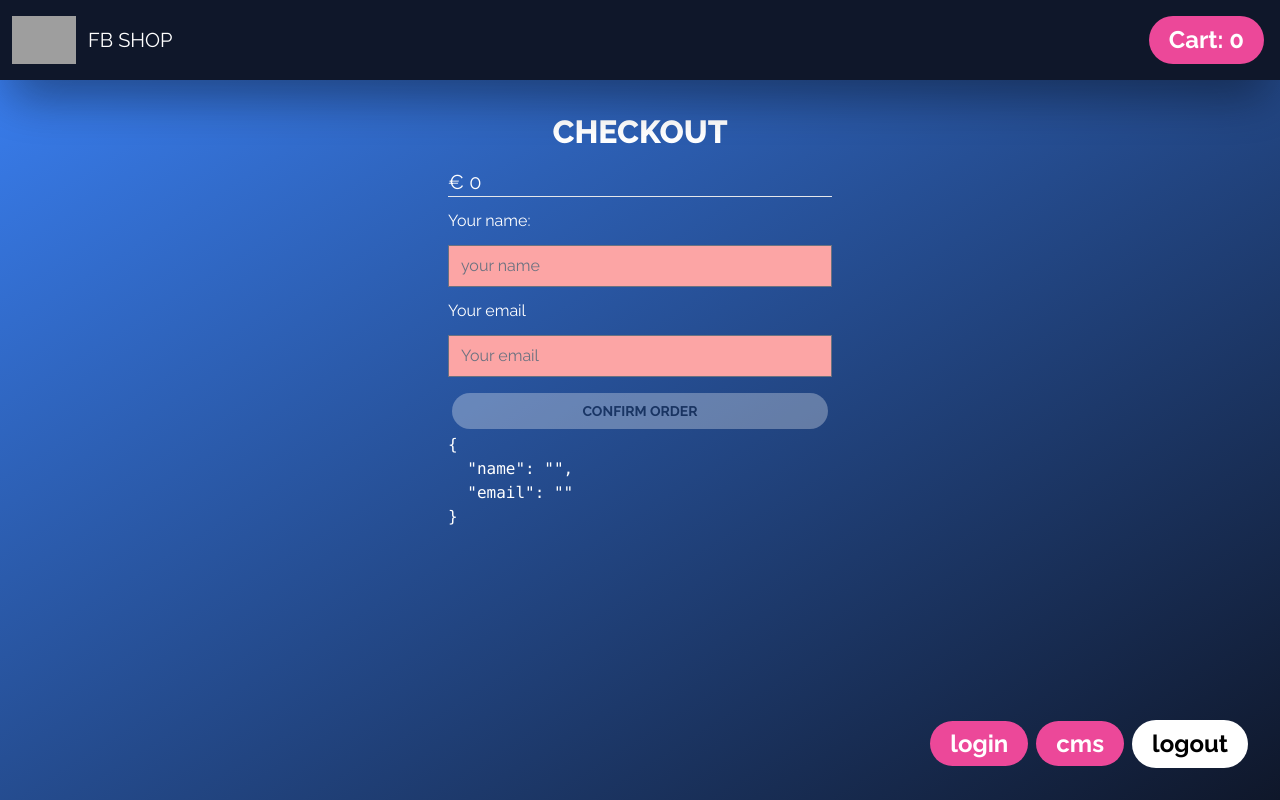
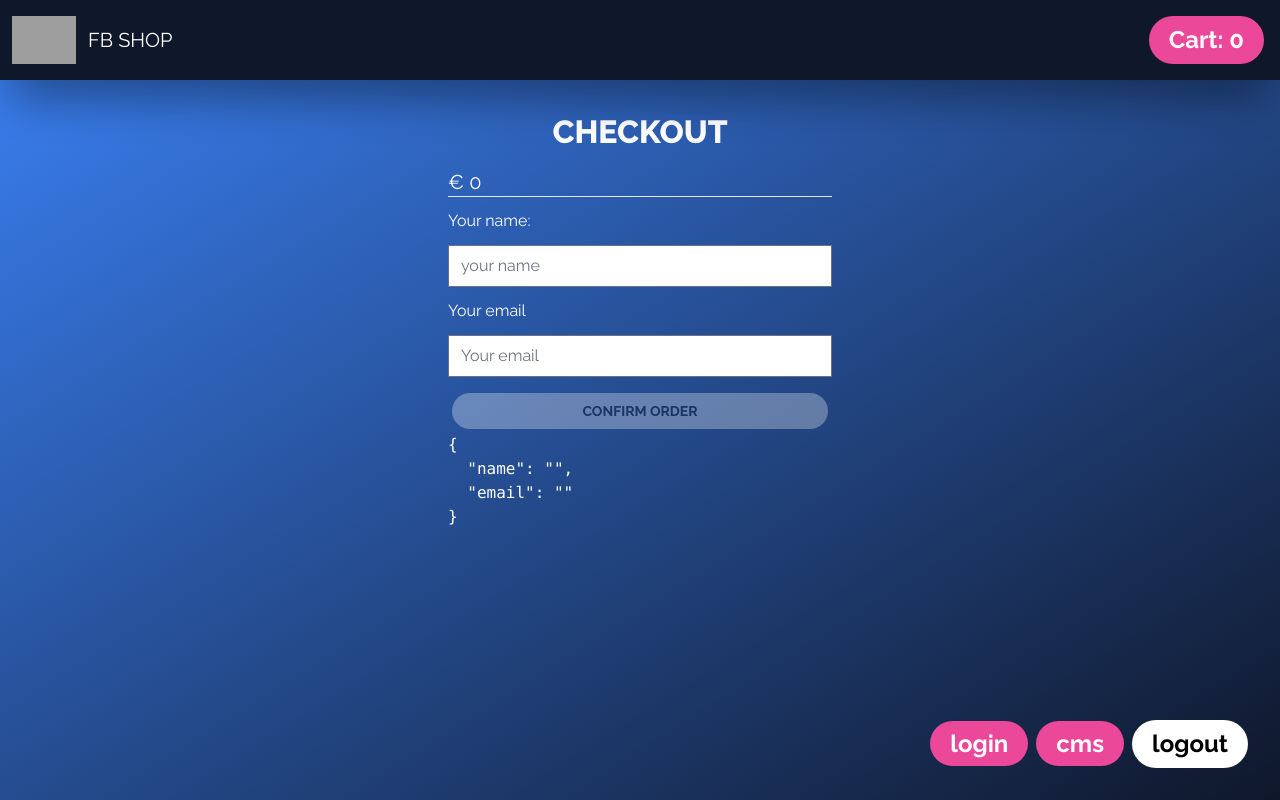
Before and after one commit to EdoardoFerrini/my-shop, a React (Vite) app: page /checkout in a window 1280 px wide. Built offline with nearby package versions, Linux system fonts and the light colour scheme; grey boxes are pictures that could not be loaded; a web font is replaced by a local one; what pocketbase would draw is missing.

Commit message:
Dirty State e setState simultanei

```diff
--- a/src/pages/checkout/CheckoutPage.tsx
+++ b/src/pages/checkout/CheckoutPage.tsx
@@ -4,12 +4,15 @@ import { ChangeEvent, useState } from "react";
 
 export function CheckoutPage() {
   const [user, setUser] = useState({ name: "", email: "" });
+  const [dirty, setDirty] = useState(false);
+
   const totalCartCost = useCart(selectTotalCartCost);
 
   function changeHandler(e: ChangeEvent<HTMLInputElement>) {
     const name = e.currentTarget.name;
     const value = e.currentTarget.value;
     setUser((state) => ({ ...state, [name]: value }));
+    setDirty(true);
   }
 
   const isNameValid = user.name.length;
@@ -30,7 +33,7 @@ export function CheckoutPage() {
           name="name"
           value={user.name}
           onChange={changeHandler}
-          className={clsx({ error: !isNameValid })}
+          className={clsx({ error: !isNameValid && dirty })}
         />
         Your email
         <input
@@ -39,7 +42,7 @@ export function CheckoutPage() {
           name="email"
           value={user.email}
           onChange={changeHandler}
-          className={clsx({ error: !isEmailValid })}
+          className={clsx({ error: !isEmailValid && dirty })}
         />
         <button className="btn primary" disabled={!isValid}>
           CONFIRM ORDER
```
